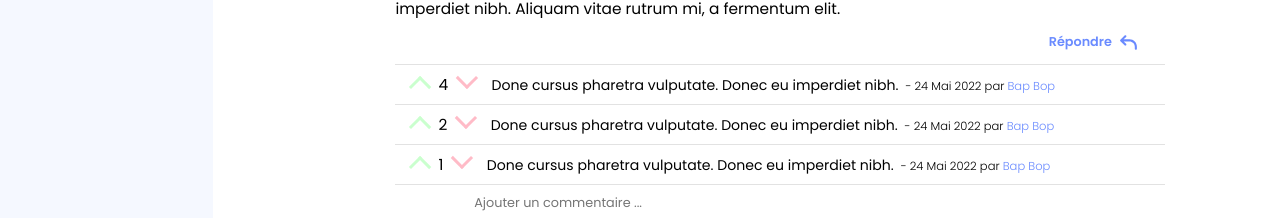
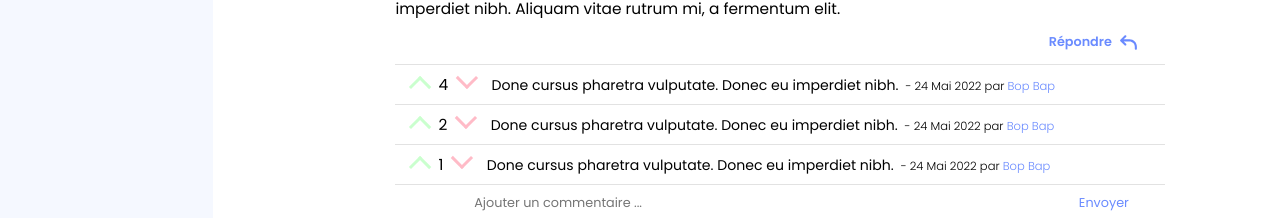
Before and after one commit to BrunoPre/fil-a1-forums-etudiant-front, a Vue app: page /question in a window 1280 px wide. Shown: the part 582-800 px from the top of the page. Built offline with nearby package versions, Linux system fonts and the light colour scheme.

Commit message:
[14] FRONT: Add comment to answer + linter

```diff
--- a/src/components/AnswerToQuestion.vue
+++ b/src/components/AnswerToQuestion.vue
@@ -24,7 +24,7 @@
       </div>
       <div class="answer">{{ answer.content }}</div>
     </div>
-    <div class="reply">
+    <div class="reply" v-on:click="reply = true">
       <p>Répondre</p>
       <img src="../assets/reply.svg" alt="Reply" />
     </div>
@@ -32,7 +32,10 @@
       <div v-for="comment in comments" :key="comment">
         <CommentToAnswer :comment="comment"></CommentToAnswer>
       </div>
-      <CommentToAnswerInput></CommentToAnswerInput>
+      <CommentToAnswerInput
+        v-if="reply || !comments.length !== 0"
+        @new-comment="newComment"
+      ></CommentToAnswerInput>
     </div>
   </div>
 </template>
@@ -50,7 +53,7 @@ export default {
       date: String,
       voteCount: Number,
     },
-    isLastAnswer : Boolean,
+    isLastAnswer: Boolean,
   },
   data() {
     return {
@@ -74,13 +77,23 @@ export default {
           voteCount: 1,
         },
       ],
+      reply: false,
     };
   },
   methods: {
     setBorderBottom() {
       return this.isLastAnswer ? "" : "border-bottom: #e2e2e2 solid 1px;";
-    }
-  }
+    },
+    newComment(comment) {
+      this.comments.push({
+        content: comment,
+        date: "03 Juin 2022",
+        user: "Test",
+        voteCount: 0,
+      });
+      console.log(this.comments);
+    },
+  },
 };
 </script>
 
--- a/src/components/CommentToAnswer.vue
+++ b/src/components/CommentToAnswer.vue
@@ -7,10 +7,11 @@
     </div>
     <div class="comment">
       <p>
-        Done cursus pharetra vulputate. Donec eu imperdiet nibh.
-        <span class="comment-info"
-          >&nbsp;- 24 Mai 2022 par <a href="">Bap Bop</a></span
-        >
+        {{ comment.content }}
+        <span class="comment-info">
+          &nbsp;- {{ comment.date }} par
+          <a href="">{{ comment.user }}</a>
+        </span>
       </p>
     </div>
   </div>
@@ -21,6 +22,7 @@ export default {
   name: "CommentToAnswer",
   props: {
     comment: {
+      content: String,
       date: String,
       user: String,
       voteCount: Number,
--- a/src/components/CommentToAnswerInput.vue
+++ b/src/components/CommentToAnswerInput.vue
@@ -4,25 +4,42 @@
       type="text"
       class="add-comment"
       placeholder="Ajouter un commentaire ..."
+      v-model="comment"
     />
+    <div class="submit-comment" v-on:click="postComment">Envoyer</div>
   </div>
 </template>
 
 <script>
 export default {
   name: "CommentToAnswerInput",
+  data() {
+    return {
+      comment: null,
+    };
+  },
+
+  methods: {
+    postComment: function () {
+      // TODO POST request
+      if (!this.comment) return;
+      this.$emit("newComment", this.comment);
+      this.comment = null;
+    },
+  },
 };
 </script>
 
 <style scoped>
 .new-comment input[type="text"] {
   margin-left: 6vw;
-  width: 80%;
+  width: 75%;
   border: none;
   margin-top: 1vh;
   margin-bottom: 3vh;
   font-size: 1rem;
   font-family: "Poppins", sans-serif;
+  display: inline-block;
 }
 
 .new-comment input[type="text"]:focus {
@@ -33,4 +50,11 @@ export default {
   font-family: "Poppins", sans-serif;
   font-size: 1rem;
 }
+
+.submit-comment {
+  margin-left: 2vw;
+  display: inline-block;
+  color: #6a8bff;
+  cursor: pointer;
+}
 </style>
--- a/src/components/QuestionPage.vue
+++ b/src/components/QuestionPage.vue
@@ -21,13 +21,15 @@
         <p>{{ Object.keys(answers).length }} réponses</p>
       </div>
       <div class="answers">
-        <div v-for="(answer,index) in answers" :key="answer">
-          <AnswerToQuestion :answer="answer" :isLastAnswer="isLastAnswer(index,answers.length)"></AnswerToQuestion>
+        <div v-for="(answer, index) in answers" :key="answer">
+          <AnswerToQuestion
+            :answer="answer"
+            :isLastAnswer="isLastAnswer(index, answers.length)"
+          ></AnswerToQuestion>
         </div>
         <reply-to-question-input></reply-to-question-input>
       </div>
     </div>
-    <div class="new-answer-container"></div>
   </div>
 </template>
 
@@ -89,9 +91,9 @@ export default {
       is the last one from the given length
       of the array of answers
        */
-      return index === lengthArray-1;
-    }
-  }
+      return index === lengthArray - 1;
+    },
+  },
 };
 </script>
 
--- a/src/components/ReplyToQuestionInput.vue
+++ b/src/components/ReplyToQuestionInput.vue
@@ -1,11 +1,15 @@
 <template>
-
   <div class="title-repondre">Votre réponse</div>
 
   <div class="answer-div">
-    <textarea v-model="message" :placeholder="placeholder_ecrire_msg_ici" class="answer-box" required></textarea>
+    <textarea
+      v-model="message"
+      :placeholder="placeholder_ecrire_msg_ici"
+      class="answer-box"
+      required
+    ></textarea>
     <button @click="(event) => submit(message, event)" class="button-reply">
-      {{reply_label}}
+      {{ reply_label }}
     </button>
   </div>
 </template>
@@ -17,34 +21,31 @@ export default defineComponent({
   name: "ReplyToQuestionInput",
   data() {
     return {
-      message : '',
-      placeholder_ecrire_msg_ici : "Ecrivez votre réponse ici...",
-      reply_label : 'Répondre'
-    } ;
+      message: "",
+      placeholder_ecrire_msg_ici: "Ecrivez votre réponse ici...",
+      reply_label: "Répondre",
+    };
   },
-  methods : {
-    submit(message : string, event : Event) {
+  methods: {
+    submit(message: string, event: Event) {
       // Submits a message
-      if (event && !message){ // TODO: add more UI elements
-        alert("Veuillez écrire un commentaire avant de l'envoyer")
-      }
-      else if (event) {
+      if (event && !message) {
+        // TODO: add more UI elements
+        alert("Veuillez écrire un commentaire avant de l'envoyer");
+      } else if (event) {
         // TODO: post message
         alert("Commentaire posté !");
-      }
-      else { // TODO: exception handling
+      } else {
+        // TODO: exception handling
         alert("Erreur : le message n'a pas pu être envoyé");
       }
-    }
+    },
   },
-  mounted() {
-
-  }
+  mounted() {},
 });
 </script>
 
 <style scoped>
-
 .answer-div {
   padding-top: 3vh;
   padding-left: 3em;
@@ -52,12 +53,12 @@ export default defineComponent({
 }
 .answer-box {
   width: 100%;
-  height:150px;
+  height: 150px;
   padding: 10px 15px;
   margin: 8px 0;
   box-sizing: border-box;
   resize: none;
-  border: 1px solid #E2E2E2;
+  border: 1px solid #e2e2e2;
   border-radius: 2px;
 }
 
@@ -79,8 +80,8 @@ export default defineComponent({
 
 .title-repondre {
   font-weight: 500;
+  font-size: 1.3rem;
   padding: 0 0 1vh;
   border-bottom: #e2e2e2 solid 1px;
 }
-
 </style>
--- a/src/components/Sidebar.vue
+++ b/src/components/Sidebar.vue
@@ -150,7 +150,7 @@ export default defineComponent({
 .button-icon {
   margin: auto;
   display: block;
-  height: 90%;
+  height: 100%;
   align-self: center;
 }
 
```
